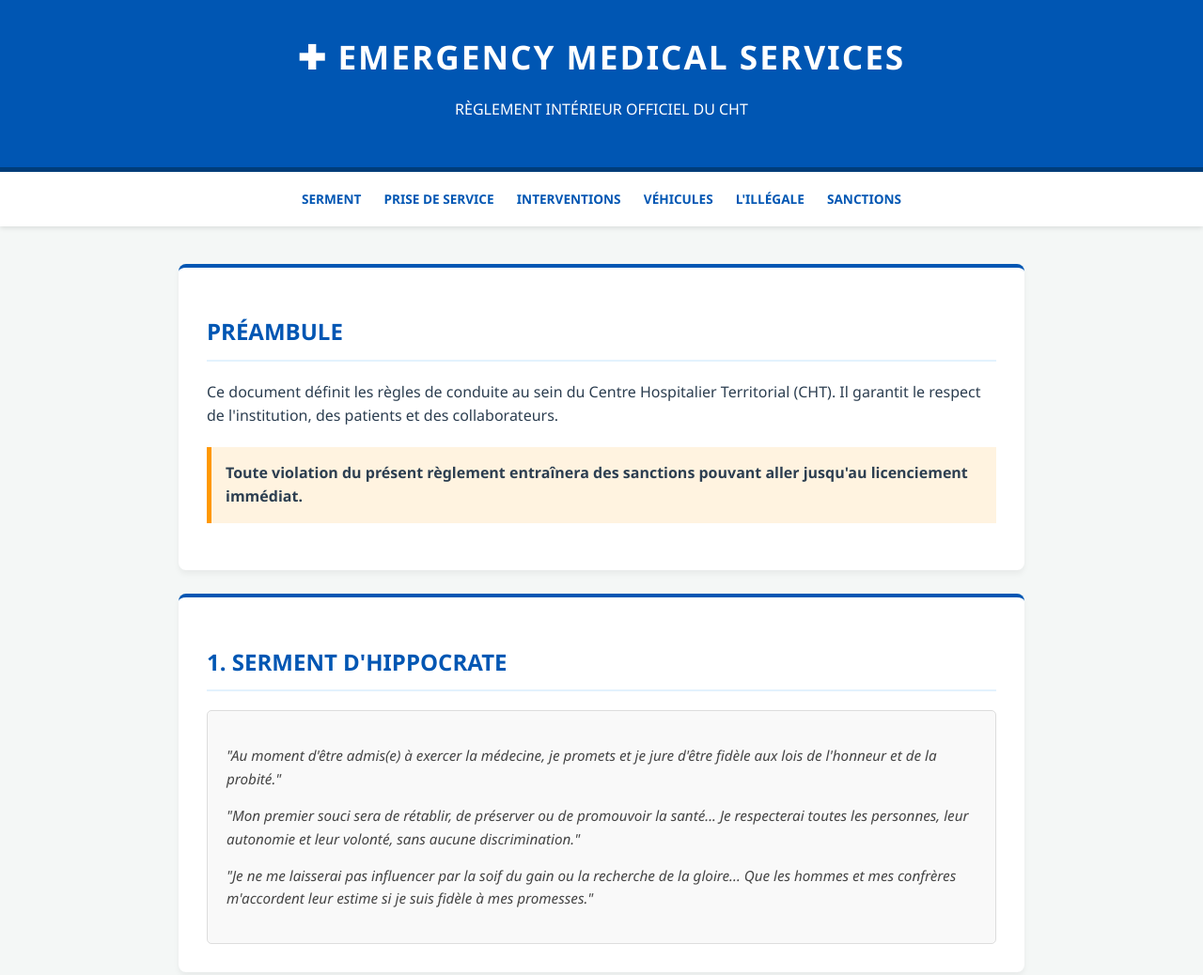
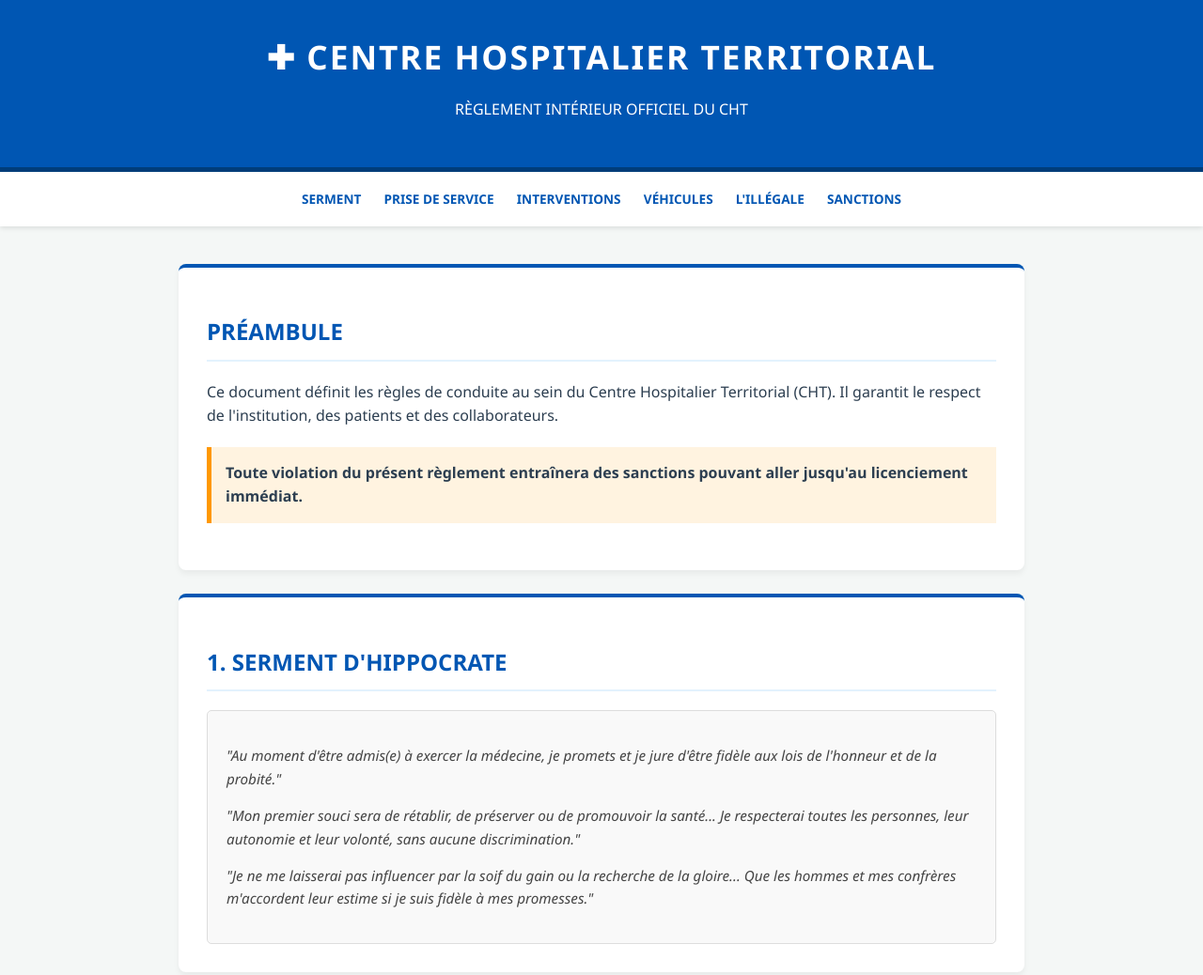
Before and after one commit to angelaivazovski-png/cht-formation, a plain HTML site: page index.html in a window 1280 px wide. Shown: the top 1038 px of the page at 94% size. Drawn offline with Linux system fonts and the light colour scheme.

Commit message:
Update logo text in index.html

```diff
--- a/index.html
+++ b/index.html
@@ -44,7 +44,7 @@
 <body>
 
 <header>
-    <div class="logo-cht">✚ EMERGENCY MEDICAL SERVICES</div>
+    <div class="logo-cht">✚ CENTRE HOSPITALIER TERRITORIAL</div>
     <p>RÈGLEMENT INTÉRIEUR OFFICIEL DU CHT </p>
 </header>
 
```
